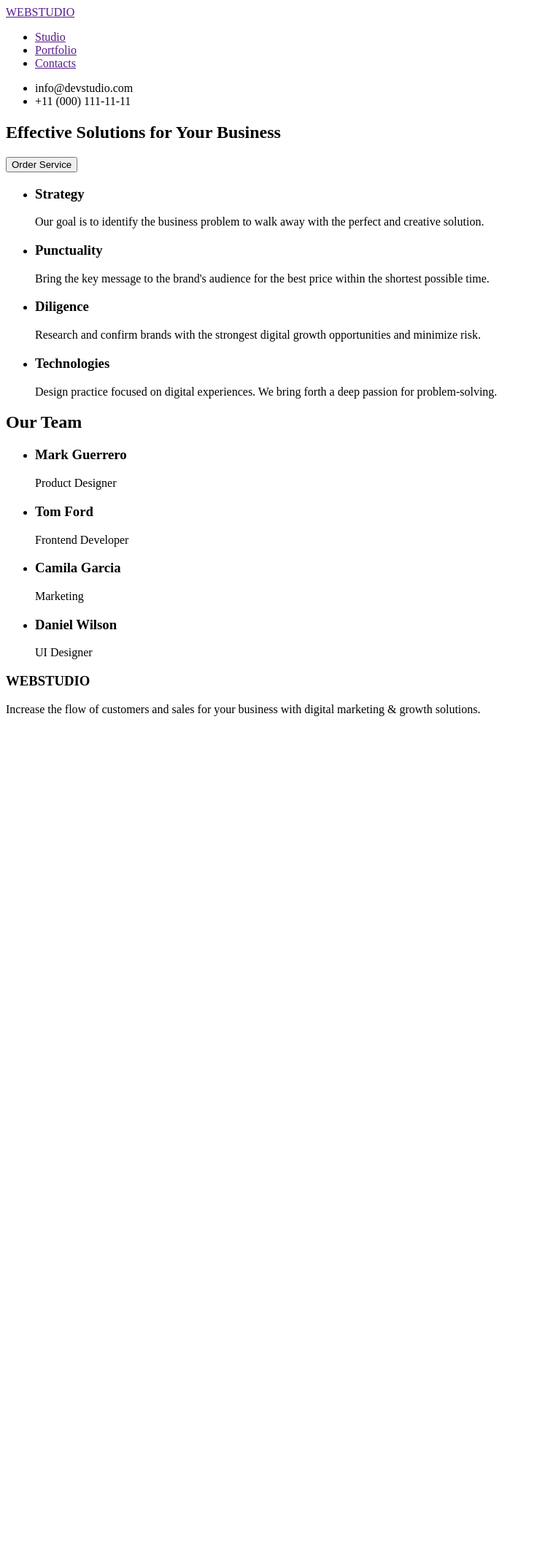
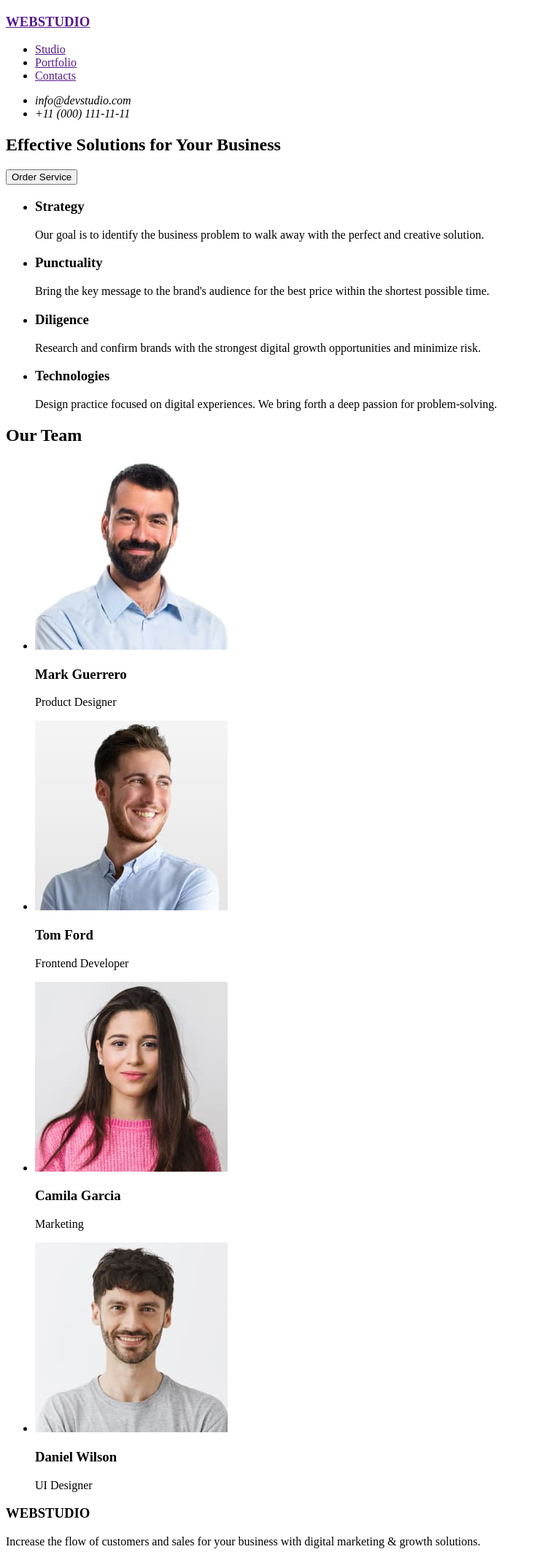
Before and after one commit to Olha-neacsu/goit-markup-hw-01, a plain HTML site: page index.html in a window 1280 px wide. Shown: the whole page at 73% size, without its empty margins (0-736 px from the left). Before the commit the page ends 997 px from the top, so only its background shows below. Drawn offline with Linux system fonts and the light colour scheme.

Commit message:
index.html

```diff
--- a/index.html
+++ b/index.html
@@ -2,13 +2,12 @@
 <html lang="en">
   <head>
     <meta charset="UTF-8" />
-    <meta name="viewport" content="width=, initial-scale=1.0" />
     <title>WEBSTUDIO</title>
   </head>
 
   <body>
     <header>
-      <a href="">WEBSTUDIO</a>
+      <h3><a href="">WEBSTUDIO</a></h3>
 
       <nav>
         <ul>
@@ -18,10 +17,12 @@
         </ul>
       </nav>
 
-      <ul>
-        <li>info@devstudio.com</li>
-        <li>+11 (000) 111-11-11</li>
-      </ul>
+      <address>
+        <ul>
+          <li>info@devstudio.com</li>
+          <li>+11 (000) 111-11-11</li>
+        </ul>
+      </address>
     </header>
 
     <main>
@@ -72,21 +73,45 @@
 
         <ul>
           <li>
+            <img
+              src="images/mark-guerrero.jpg"
+              alt="mark-guerrero"
+              width="264"
+              height="260"
+            />
             <h3>Mark Guerrero</h3>
             <p>Product Designer</p>
           </li>
 
           <li>
+            <img
+              src="images/tom-ford.jpg"
+              alt="tom-ford"
+              width="264"
+              height="260"
+            />
             <h3>Tom Ford</h3>
             <p>Frontend Developer</p>
           </li>
 
           <li>
+            <img
+              src="images/camila-garcia.jpg"
+              alt="camila-garcia"
+              width="264"
+              height="260"
+            />
             <h3>Camila Garcia</h3>
             <p>Marketing</p>
           </li>
 
           <li>
+            <img
+              src="images/daniel-wilson.jpg"
+              alt="daniel-wilson.jpg"
+              width="264"
+              height="260"
+            />
             <h3>Daniel Wilson</h3>
             <p>UI Designer</p>
           </li>
@@ -95,7 +120,7 @@
     </main>
 
     <footer>
-      <h3>WEBSTUDIO</h3>
+      <h3 <a href="">WEBSTUDIO</h3>
 
       <p>
         Increase the flow of customers and sales for your business with digital
```
Also changed, not shown: images/camila-garcia.jpg (added), images/daniel-wilson.jpg (added), images/mark-guerrero.jpg (added), images/tom-ford.jpg (added).
